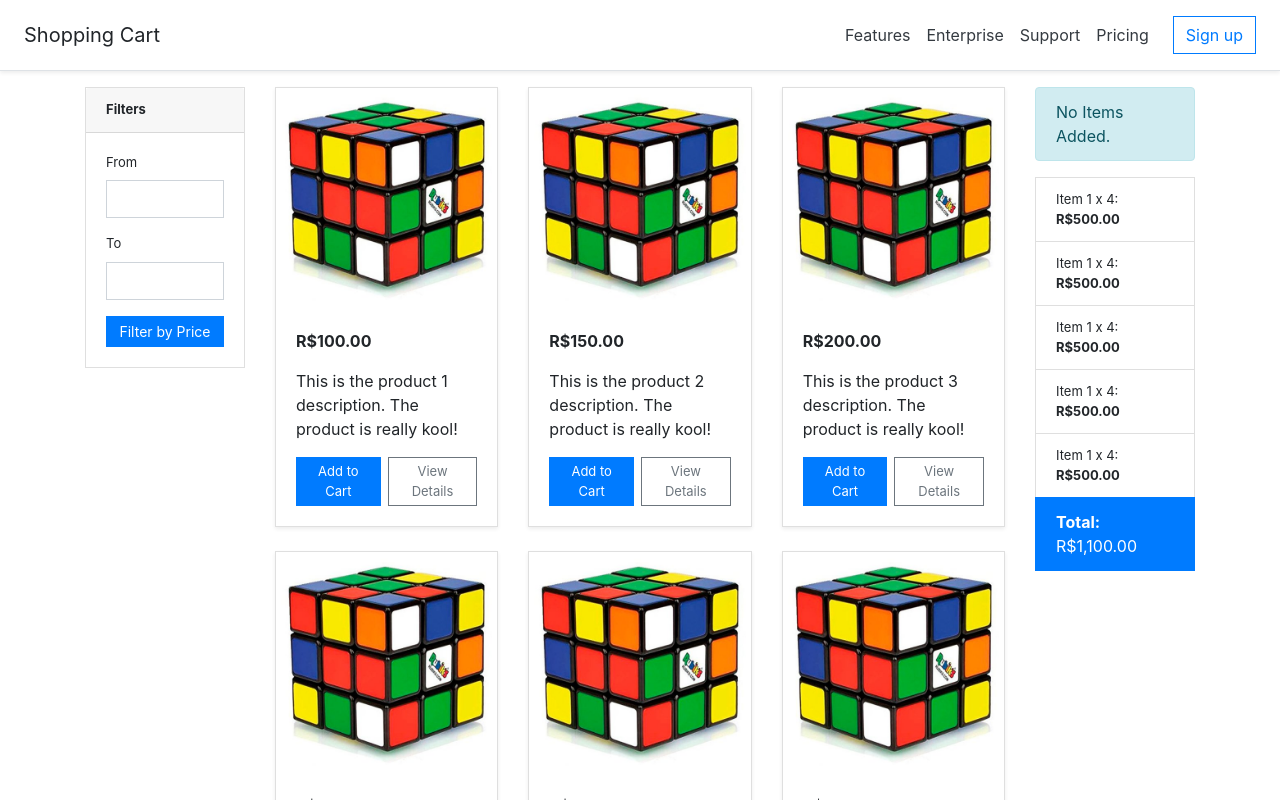
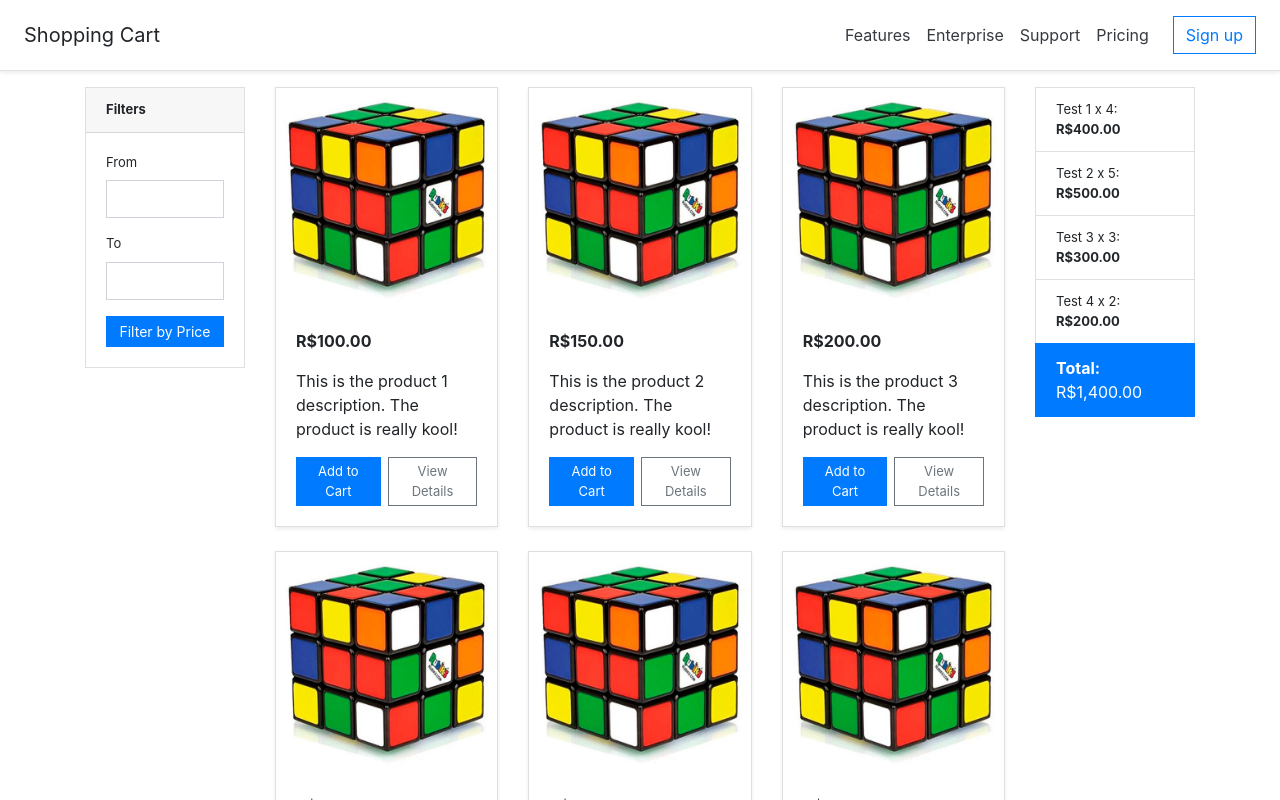
Before and after one commit to wslmacieira/shopping-cart, an Angular app: page / in a window 1280 px wide. Shown: the top 800 px of the page. Built offline with nearby package versions, Linux system fonts and the light colour scheme.

Commit message:
Ajuste cart-item e cart

```diff
--- a/src/app/components/shopping-cart/cart/cart-item/cart-item.component.html
+++ b/src/app/components/shopping-cart/cart/cart-item/cart-item.component.html
@@ -1,3 +1,5 @@
 <div class="cart-item">
-  <span>Item 1</span> x <span>4</span>: <strong>{{ 500 | currency:'BRL':true}}</strong>
+  <span>{{ cartItem.productName }}</span> x
+  <span>{{ cartItem.qty }}</span>:
+  <strong>{{ (cartItem.qty * cartItem.price) | currency:'BRL':true}}</strong>
 </div>
--- a/src/app/components/shopping-cart/cart/cart-item/cart-item.component.ts
+++ b/src/app/components/shopping-cart/cart/cart-item/cart-item.component.ts
@@ -1,4 +1,4 @@
-import { Component, OnInit } from '@angular/core';
+import { Component, Input, OnInit } from '@angular/core';
 
 @Component({
   selector: 'app-cart-item',
@@ -6,6 +6,7 @@ import { Component, OnInit } from '@angular/core';
   styleUrls: ['./cart-item.component.css']
 })
 export class CartItemComponent implements OnInit {
+  @Input() cartItem: any;
 
   constructor() { }
 
--- a/src/app/components/shopping-cart/cart/cart.component.html
+++ b/src/app/components/shopping-cart/cart/cart.component.html
@@ -1,11 +1,11 @@
-<div class="alert alert-info">No Items Added.</div>
+<div *ngIf="cartItems.length == 0" class="alert alert-info cart-item">Your cart is Empty</div>
 
-<ul class="list-group">
-  <li class="list-group-item" *ngFor="let item of [1,2,3,4,5]">
-    <app-cart-item></app-cart-item>
+<ul *ngIf="cartItems.length > 0" class="list-group">
+  <li class="list-group-item" *ngFor="let item of cartItems">
+    <app-cart-item [cartItem]="item"></app-cart-item>
   </li>
 
   <li class="list-group-item active">
-    <strong>Total:</strong> {{ 1100 | currency:'BRL':true }}
+    <strong>Total:</strong> {{ cartTotal | currency:'BRL':true }}
   </li>
 </ul>
--- a/src/app/components/shopping-cart/cart/cart.component.ts
+++ b/src/app/components/shopping-cart/cart/cart.component.ts
@@ -7,9 +7,21 @@ import { Component, OnInit } from '@angular/core';
 })
 export class CartComponent implements OnInit {
 
+  cartItems = [
+    {id: 1, productId: 1, productName: 'Test 1', qty: 4, price: 100},
+    {id: 2, productId: 2, productName: 'Test 2', qty: 5, price: 100},
+    {id: 3, productId: 3, productName: 'Test 3', qty: 3, price: 100},
+    {id: 4, productId: 4, productName: 'Test 4', qty: 2, price: 100},
+  ];
+
+  cartTotal = 0;
+
   constructor() { }
 
   ngOnInit(): void {
+    this.cartItems.forEach(item => {
+      this.cartTotal += (item.qty * item.price);
+    })
   }
 
 }
```
